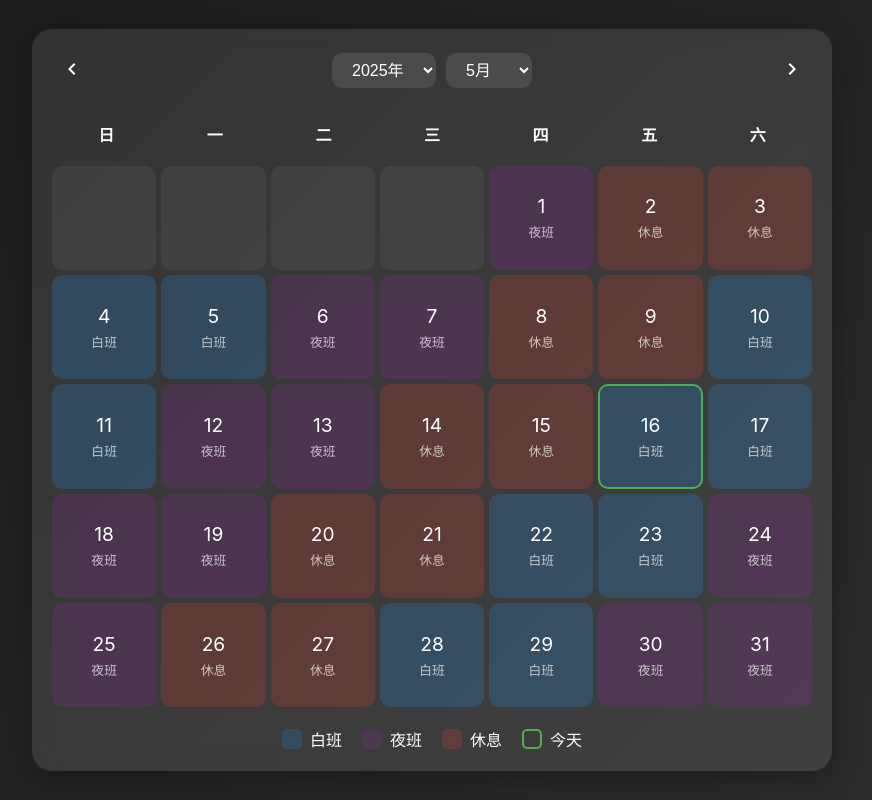
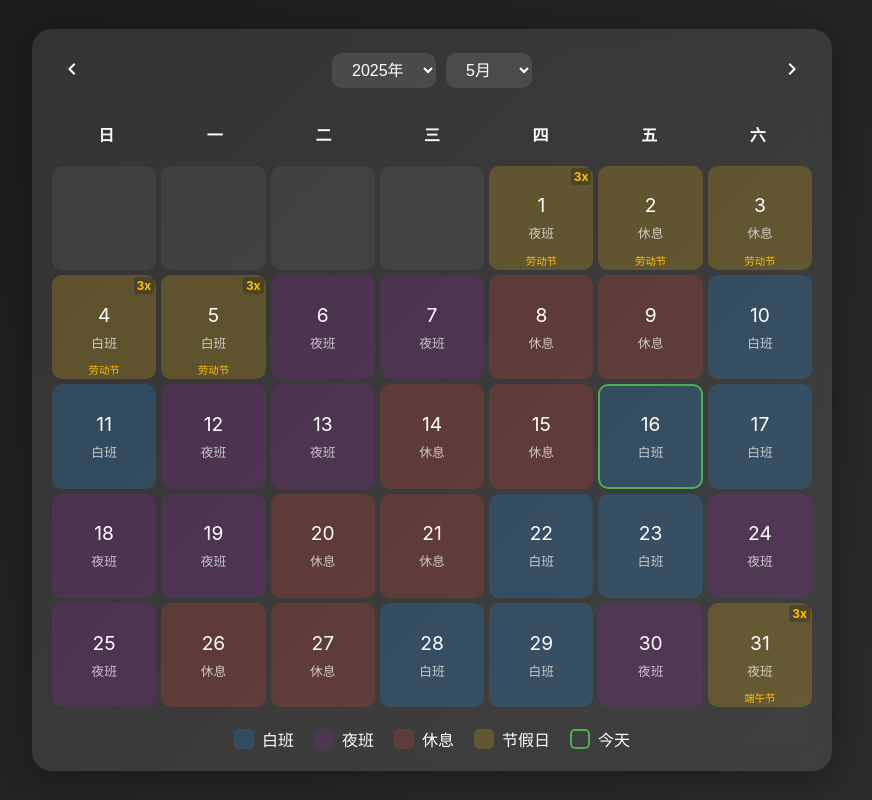
Before and after one commit to 949144093/cooingcalendar.github.io, a plain HTML site: page index.html in a window 1280 px wide. Shown: the whole page, without its empty margins (208-1080 px from the left). Drawn offline with Linux system fonts and the light colour scheme.

Commit message:
add holiday

```diff
--- a/index.html
+++ b/index.html
@@ -123,6 +123,7 @@
         .day .shift {
             font-size: 0.8em;
             color: rgba(255, 255, 255, 0.7);
+            margin-top: 2px;
         }
 
         .day.day-shift {
@@ -135,6 +136,36 @@
 
         .day.rest-day {
             background: rgba(244, 67, 54, 0.2);
+        }
+
+        .day.holiday {
+            background: rgba(255, 193, 7, 0.2) !important;
+        }
+
+        .day .holiday-name {
+            position: absolute;
+            bottom: 2px;
+            left: 50%;
+            transform: translateX(-50%);
+            font-size: 0.65em;
+            color: #FFC107;
+            white-space: nowrap;
+            text-align: center;
+            width: 100%;
+            padding: 0 2px;
+            font-weight: 500;
+        }
+
+        .day .triple-pay {
+            position: absolute;
+            top: 2px;
+            right: 2px;
+            font-size: 0.75em;
+            color: #FFC107;
+            font-weight: bold;
+            background: rgba(0, 0, 0, 0.2);
+            padding: 1px 3px;
+            border-radius: 3px;
         }
 
         .legend {
@@ -172,6 +203,10 @@
         .legend-color.today {
             background: transparent;
             border: 2px solid #4CAF50;
+        }
+
+        .legend-color.holiday {
+            background: rgba(255, 193, 7, 0.2);
         }
 
         @media (max-width: 600px) {
@@ -247,6 +282,10 @@
                 <span>休息</span>
             </div>
             <div class="legend-item">
+                <span class="legend-color holiday"></span>
+                <span>节假日</span>
+            </div>
+            <div class="legend-item">
                 <span class="legend-color today"></span>
                 <span>今天</span>
             </div>
@@ -255,6 +294,50 @@
     <script>
         // 基准日期：2025年5月16日是上班的第一天
         const baseDate = new Date(2025, 4, 16); // 月份从0开始，所以5月是4
+
+        // 2025年法定节假日数据（按照往年惯例预估，具体以国务院通知为准）
+        const holidays2025 = {
+            // 元旦：1天假期
+            '2025-01-01': '元旦',
+
+            // 春节：7天假期
+            '2025-01-28': '除夕',
+            '2025-01-29': '春节',
+            '2025-01-30': '春节',
+            '2025-01-31': '春节',
+            '2025-02-01': '春节',
+            '2025-02-02': '春节',
+            '2025-02-03': '春节',
+            '2025-02-04': '春节',
+
+            // 清明节：3天假期
+            '2025-04-04': '清明节',
+            '2025-04-05': '清明节',
+            '2025-04-06': '清明节',
+
+            // 劳动节：5天假期
+            '2025-05-01': '劳动节',
+            '2025-05-02': '劳动节',
+            '2025-05-03': '劳动节',
+            '2025-05-04': '劳动节',
+            '2025-05-05': '劳动节',
+
+            // 端午节：3天假期（农历五月初五）
+            '2025-05-31': '端午节',
+            '2025-06-01': '端午节',
+            '2025-06-02': '端午节',
+
+
+            // 国庆节：7天假期
+            '2025-10-01': '国庆节',
+            '2025-10-02': '国庆节',
+            '2025-10-03': '国庆节',
+            '2025-10-04': '国庆节',
+            '2025-10-05': '国庆节',
+            '2025-10-06': '国庆节',
+            '2025-10-07': '国庆节',
+            '2025-10-08': '国庆节',
+        };
 
         // 获取工作状态
         function getWorkStatus(date) {
@@ -275,6 +358,22 @@
                 // 休息日
                 return '休息';
             }
+        }
+
+        // 判断是否是节假日并返回节日名称
+        function getHolidayName(date) {
+            // 注意：JavaScript的月份是从0开始的，所以需要+1
+            const month = date.getMonth() + 1;
+            const dateStr = `${date.getFullYear()}-${month.toString().padStart(2, '0')}-${date.getDate().toString().padStart(2, '0')}`;
+            return holidays2025[dateStr] || null;
+        }
+
+        // 判断是否是三倍工资
+        function isTriplePay(date) {
+            const workStatus = getWorkStatus(date);
+            const holidayName = getHolidayName(date);
+            // 节假日期间的工作日都算三倍工资
+            return holidayName && (workStatus === '白班' || workStatus === '夜班');
         }
 
         // 初始化年份选择器
@@ -320,12 +419,17 @@
                 const dateNumber = document.createElement('div');
                 dateNumber.className = 'date';
                 dateNumber.textContent = date;
+                dayElement.appendChild(dateNumber);
+
+                // 获取节假日名称
+                const holidayName = getHolidayName(currentDate);
 
                 // 工作状态
                 const workStatus = getWorkStatus(currentDate);
                 const shiftElement = document.createElement('div');
                 shiftElement.className = 'shift';
                 shiftElement.textContent = workStatus;
+                dayElement.appendChild(shiftElement);
 
                 // 添加对应的类
                 if (workStatus === '白班') {
@@ -343,8 +447,23 @@
                     dayElement.classList.add('today');
                 }
 
-                dayElement.appendChild(dateNumber);
-                dayElement.appendChild(shiftElement);
+                // 标记节假日和显示节日名称
+                if (holidayName) {
+                    dayElement.classList.add('holiday');
+                    const holidayElement = document.createElement('div');
+                    holidayElement.className = 'holiday-name';
+                    holidayElement.textContent = holidayName;
+                    dayElement.appendChild(holidayElement);
+                }
+
+                // 标记三倍工资
+                if (isTriplePay(currentDate)) {
+                    const triplePayElement = document.createElement('div');
+                    triplePayElement.className = 'triple-pay';
+                    triplePayElement.textContent = '3x';
+                    dayElement.appendChild(triplePayElement);
+                }
+
                 daysContainer.appendChild(dayElement);
             }
         }
```
